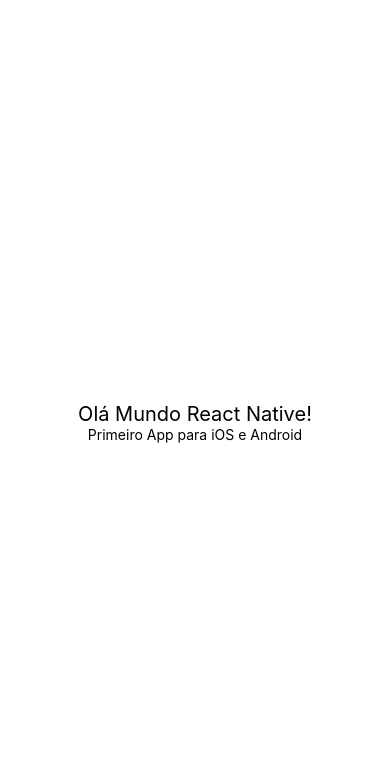
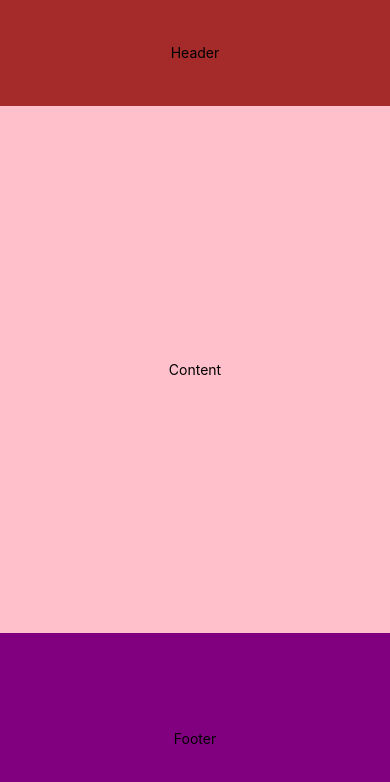
Before and after one commit to alicecustodiodecarvalho/frontend-react-native, a React Native app: screen / in a window 390 px wide. Shown: the top 782 px of the page. Built offline with nearby package versions, Linux system fonts and the light colour scheme.

Commit message:
add components

```diff
--- a/App.js
+++ b/App.js
@@ -1,24 +1,20 @@
-import { StatusBar } from 'expo-status-bar';
-import { StyleSheet, Text, View } from 'react-native';
+import { StyleSheet, Text, View } from 'react-native'
+import Header from './components/Header'
+import Footer from './components/Footer'
+import Content from './components/Content'
 
 export default function App() {
   return (
     <View style={styles.container}>
-      <Text style={styles.titulo}>Olá Mundo React Native!</Text>
-      <Text>Primeiro App para iOS e Android</Text>
-      <StatusBar style="auto" />
+      <Header />
+      <Content />
+      <Footer />
     </View>
-  );
+  )
 }
 
 const styles = StyleSheet.create({
   container: {
-    flex: 1,
-    backgroundColor: '#fff',
-    alignItems: 'center',
-    justifyContent: 'center',
-  },
-  titulo: {
-    fontSize: 20
+    flex: 1
   }
-});
+})
--- /dev/null
+++ b/components/Content.js
@@ -0,0 +1,18 @@
+import { View, Text, StyleSheet } from 'react-native'
+
+export default function Content() {
+    return (
+        <View style={styles.content}>
+            <Text>Content</Text>
+        </View>
+    )
+}
+
+const styles = StyleSheet.create({
+    content:{
+      flex: 5,
+      backgroundColor: 'pink',
+      justifyContent: 'center',
+      alignItems: 'center'
+    }
+  })
--- /dev/null
+++ b/components/Footer.js
@@ -0,0 +1,18 @@
+import { View, Text, StyleSheet } from 'react-native'
+
+export default function Footer() {
+    return (
+        <View style={styles.footer}>
+            <Text>Footer</Text>
+        </View>
+    )
+}
+
+const styles = StyleSheet.create({
+    footer:{
+      flex: 2,
+      backgroundColor: 'purple',
+      justifyContent: 'center',
+      alignItems: 'center'
+    }
+  })
--- /dev/null
+++ b/components/Header.js
@@ -0,0 +1,18 @@
+import { View, Text, StyleSheet } from 'react-native'
+
+export default function Header() {
+    return (
+        <View style={styles.header}>
+            <Text>Header</Text>
+        </View>
+    )
+}
+
+const styles = StyleSheet.create({
+    header:{
+      flex: 1,
+      backgroundColor: 'brown',
+      justifyContent: 'center',
+      alignItems: 'center'
+    }
+})
```
Also changed, not shown: App copy.js (added, +25 -0 lines).
